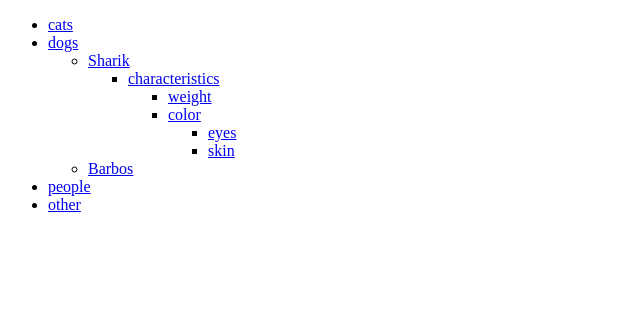
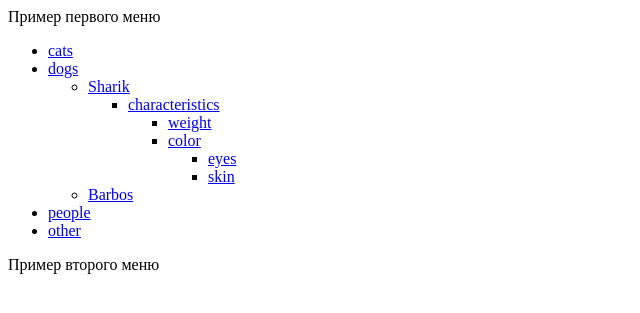
Before and after one commit to Lucash123321/menu-task, a Django app: page /test/big/url/ in a window 1280 px wide. Shown: the top 313 px of the page, without its empty margins (0-640 px from the left). Run offline with Django 4.2, Linux system fonts and the light colour scheme; data comes from the database, SQL or seed files in the repository; both versions use the stored data as it was after the commit.

Commit message:
examples updated

```diff
--- a/menu_task/templates/base.html
+++ b/menu_task/templates/base.html
@@ -6,6 +6,9 @@
 </head>
 <body>
     {% load custom_tags %}
+    <div>Пример первого меню</div>
     {% render_menu 'test' %}
+    <div>Пример второго меню</div>
+    {% render_menu 'random' %}
 </body>
 </html>
```
Also changed, not shown: menu_task/db.sqlite3.
